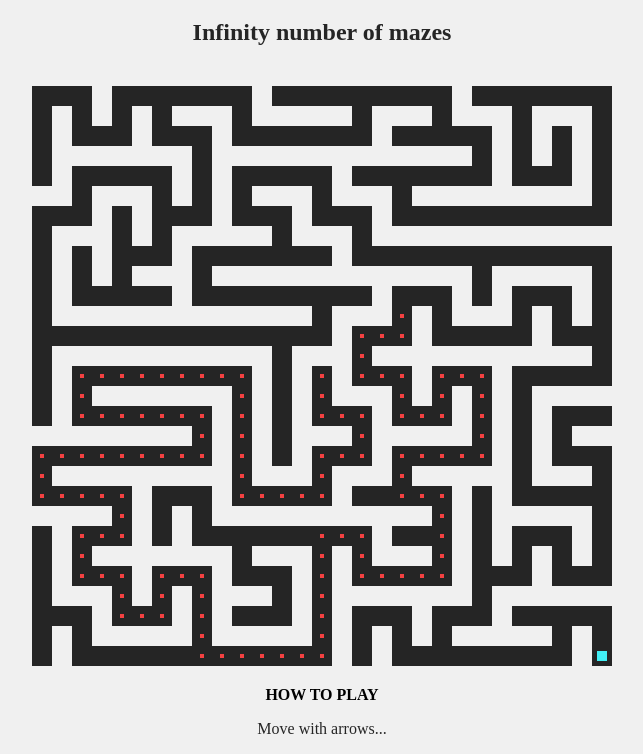
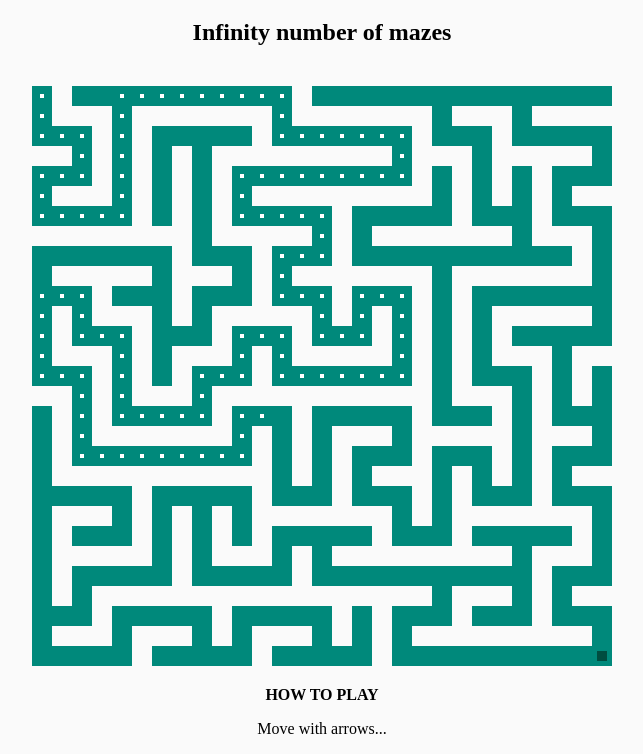
Before and after one commit to ciesluks/dev-mazenity, a plain HTML site: page index.html in a window 1280 px wide. Shown: the part 61-815 px from the top of the page, without its empty margins (318-961 px from the left). Drawn offline with Linux system fonts and the light colour scheme.

Commit message:
Changed colors

```diff
--- a/game.js
+++ b/game.js
@@ -15,7 +15,7 @@ window.onload = function() {
 var playGame = function(game){};
 
 function create(){
-		game.stage.backgroundColor = "#252525";
+		game.stage.backgroundColor = "#00897B";
 
     mazeGraphics = game.add.graphics(0, 0);
     var moves = [];
@@ -25,8 +25,8 @@ function create(){
               maze[i][j] = 1;
          }
     }
-    var posX = 15;
-    var posY = 15;
+    var posX = 1;
+    var posY = 1;
     maze[posX][posY] = 0;
     moves.push(posY + posY * mazeWidth);
     while(moves.length){
@@ -80,7 +80,7 @@ function create(){
 		var easystar = new EasyStar.js();
     easystar.setGrid(maze);
     easystar.setAcceptableTiles([0]);
-    easystar.findPath(15, 15, 29, 29, drawPath);
+    easystar.findPath(1, 1, 29, 29, drawPath);
     easystar.calculate();
 }
 
@@ -88,7 +88,7 @@ function drawPath(path){
      var i = 0;
      game.time.events.loop(Phaser.Timer.SECOND/25, function(){
           if(i < path.length){
-               mazeGraphics.beginFill(0xf44141);
+               mazeGraphics.beginFill(0xFFFFFF);
                mazeGraphics.drawRect(path[i].x * tileSize + 8, path[i].y * tileSize + 8, tileSize - 16, tileSize - 16);
                i++;
                mazeGraphics.endFill();
@@ -97,14 +97,14 @@ function drawPath(path){
 }
 
 function drawGoal(posX, posY){
-     mazeGraphics.beginFill(0x41eef4);
+     mazeGraphics.beginFill(0x004D40);
      mazeGraphics.drawRect(posX * tileSize + 5, posY * tileSize + 5, tileSize - 10, tileSize - 10);
      mazeGraphics.endFill();
 }
 
 function drawMaze(posX, posY){
      mazeGraphics.clear();
-     mazeGraphics.beginFill(0xf0f0f0);
+     mazeGraphics.beginFill(0xFAFAFA);
      for(i = 0; i < mazeHeight; i ++){
           for(j = 0; j < mazeWidth; j ++){
                if(maze[i][j] == 1){
--- a/index.html
+++ b/index.html
@@ -2,10 +2,7 @@
 <html>
 	<head>
 	<style type="text/css">
-		body { padding:0px; margin:0px; background-color:#f0f0f0; text-align:center; }
-		h1 { color:black }
-		h2 { color:#252525 }
-		p { color:#252525 }
+		body { padding:0px; margin:0px; background-color:#FAFAFA; text-align:center; color:black }
 	</style>
 	<script src="phaser.min.js"></script>
   <script src = "game.js"></script>
```
